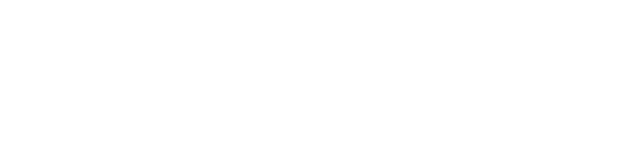
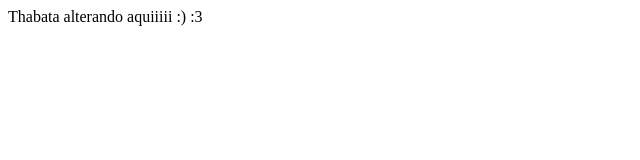
Before and after one commit to Capelazo/scm, a plain HTML site: page index.html in a window 1280 px wide. Shown: the whole page, without its empty margins (0-640 px from the left). Drawn offline with Linux system fonts and the light colour scheme.

Commit message:
Thabata alterando

```diff
--- a/index.html
+++ b/index.html
@@ -7,6 +7,6 @@
     <title>Document</title>
 </head>
 <body>
-
+    Thabata alterando aquiiiii :) :3
 </body>
 </html>
```
